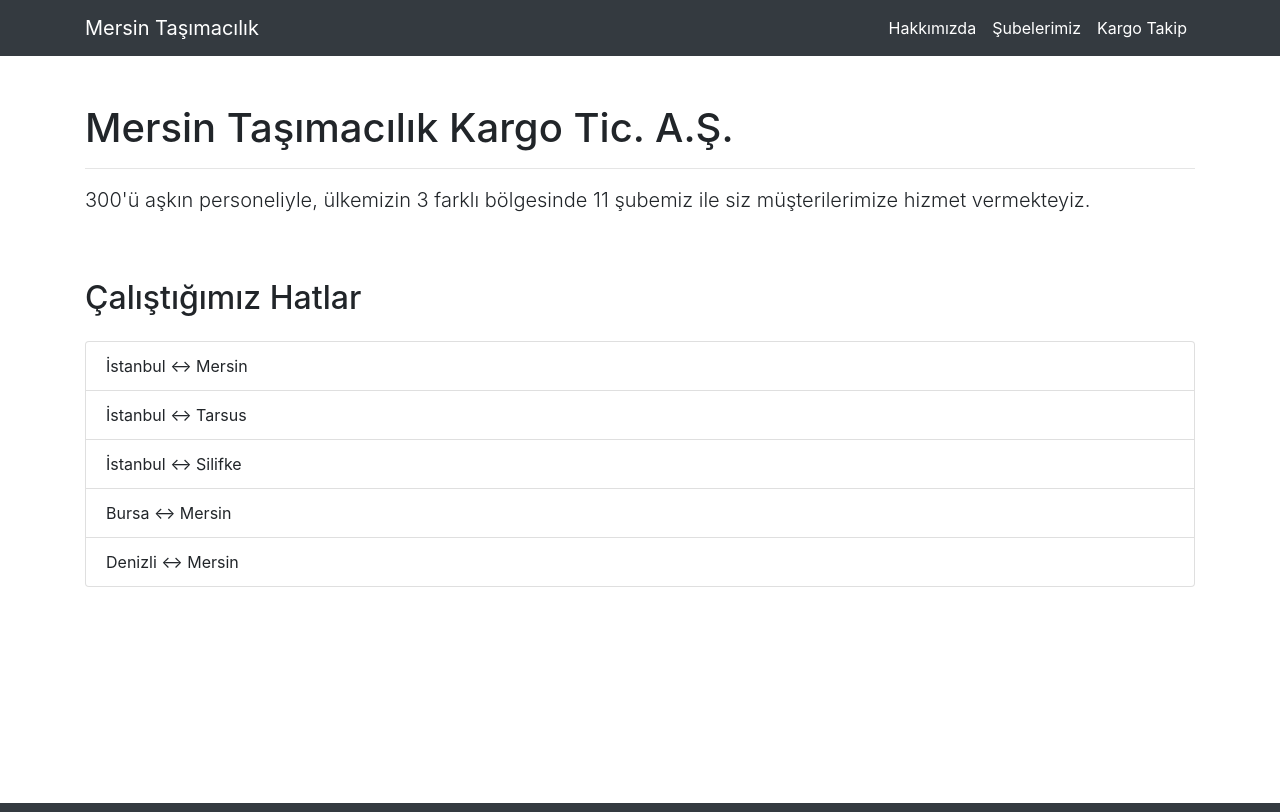
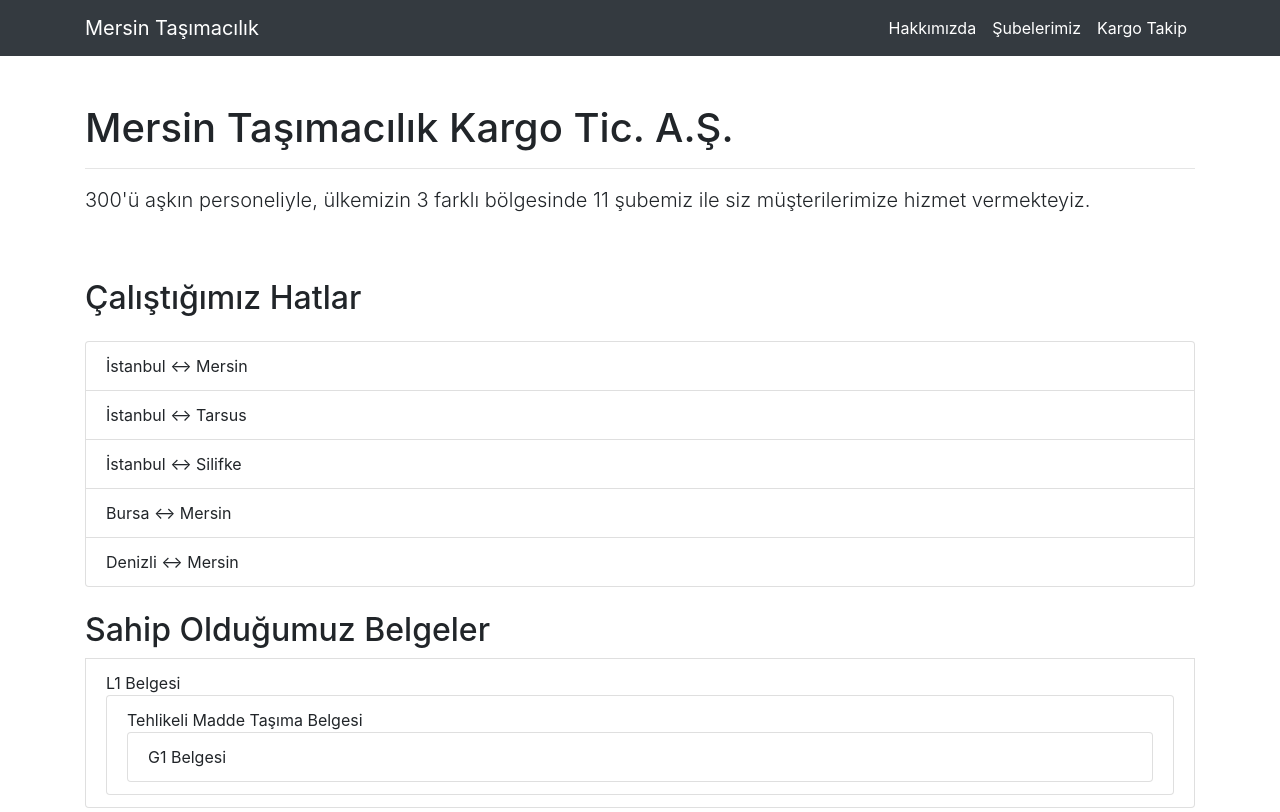
Before and after one commit to mersintas/mersintas.github.io, a website: page hakkimizda.html in a window 1280 px wide. Shown: the top 812 px of the page. Drawn offline with Linux system fonts and the light colour scheme.

Commit message:
Update hakkimizda.html

```diff
--- a/hakkimizda.html
+++ b/hakkimizda.html
@@ -58,6 +58,13 @@
           <li class="list-group-item">Denizli ↔ Mersin</li>
 
         </ul>
+    <h2 class="mt-4">Sahip Olduğumuz Belgeler</h2>
+      <ul class="list-group-item">L1 Belgesi</li>
+      <ul class="list-group-item">Tehlikeli Madde Taşıma Belgesi</li>
+      <ul class="list-group-item">G1 Belgesi</li>
+
+    </ul>
+
 
   </main>
   <br><br><br><br><br><br><br><br><br>
```
